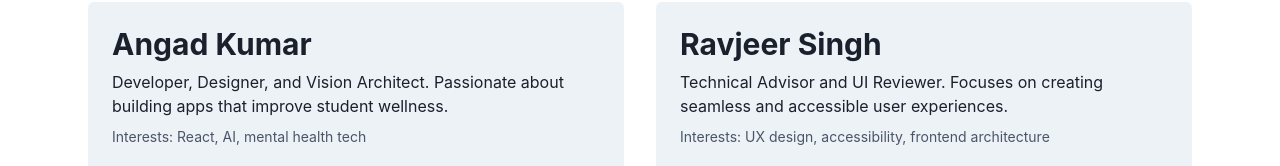
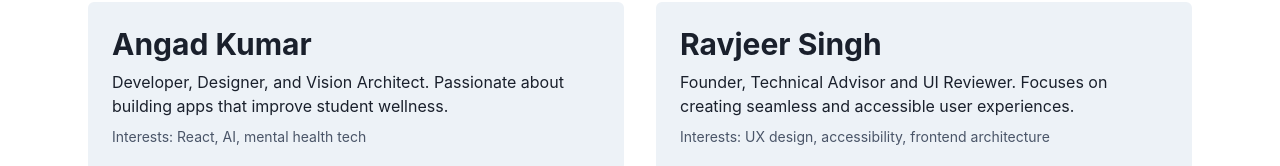
Before and after one commit to AngadKumar16/studysync, a Next.js app: page /team in a window 1280 px wide. Shown: the part 182-348 px from the top of the page. Built offline with nearby package versions, Linux system fonts and the light colour scheme.

Commit message:
Update page.tsx

```diff
--- a/src/app/team/page.tsx
+++ b/src/app/team/page.tsx
@@ -17,7 +17,7 @@ export default function TeamPage() {
         <Box bg="gray.100" _dark={{ bg: "gray.700" }} p={6} rounded="md">
           <Heading size="lg" mb={2}>Ravjeer Singh</Heading>
           <Text mb={2}>
-            Technical Advisor and UI Reviewer. Focuses on creating seamless and accessible user experiences.
+            Founder, Technical Advisor and UI Reviewer. Focuses on creating seamless and accessible user experiences.
           </Text>
           <Text fontSize="sm" color="gray.600">Interests: UX design, accessibility, frontend architecture</Text>
         </Box>
```
